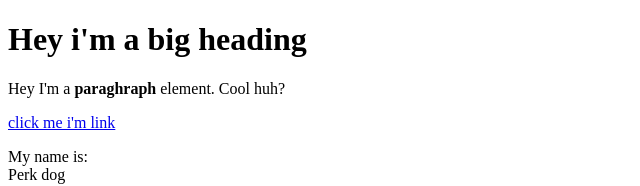
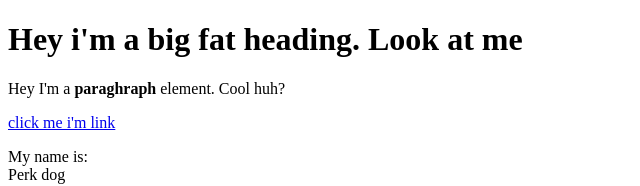
Before and after one commit to parkersatyam/cartoon-hero, a plain HTML site: page test.html in a window 1280 px wide. Shown: the top 186 px of the page, without its empty margins (0-640 px from the left). Drawn offline with Linux system fonts and the light colour scheme.

Commit message:
added fat to heading

```diff
--- a/test.html
+++ b/test.html
@@ -4,7 +4,7 @@
 	<title>Test page</title>
 </head>
 <body>
-	<h1><b>Hey i'm a big heading</b></h1>
+	<h1><b>Hey i'm a big fat heading.</b> Look at me</h1>
 		<p>Hey I'm a <b>paraghraph</b> element. Cool huh?</p>
 	<a href="https:oogle.com" target="_blank" title="Let's go to google" =>click me i'm link</a>
 	<p>My name is:<br>
```
